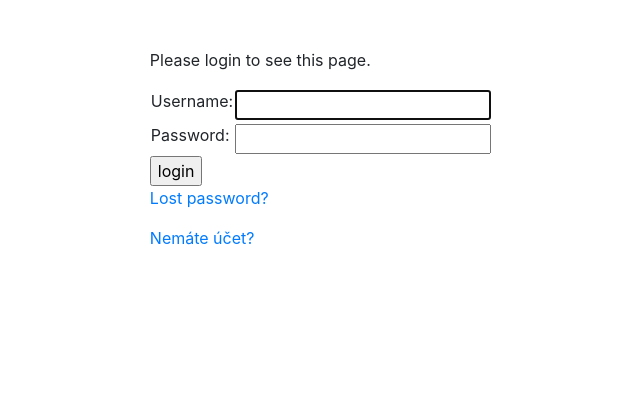
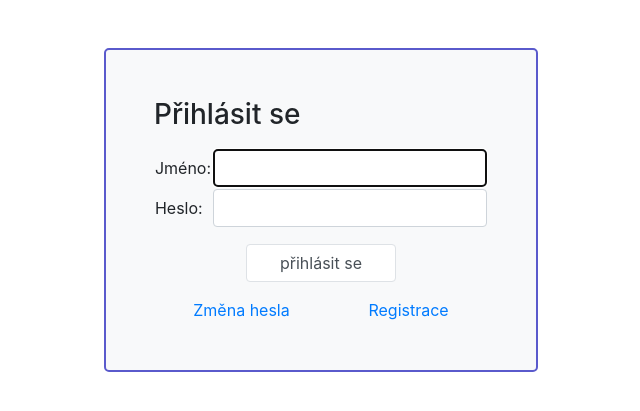
Before and after one commit to moravechynek/math, a Django app: page /accounts/login/?next=/math_app/cviceni/1/delete/ in a window 1280 px wide. Shown: the part 56-467 px from the top of the page, without its empty margins (319-959 px from the left). Run offline with Django 3.2, Linux system fonts and the light colour scheme; some libraries are stand-ins or nearby versions.

Commit message:
login formular

```diff
--- a/website/math_app/templates/registration/login.html
+++ b/website/math_app/templates/registration/login.html
@@ -1,48 +1,68 @@
 {% extends "base.html" %}
+
+{% block style %}
+<style>
+  .form{
+    border: 2px solid rgb(90, 90, 204);
+    border-radius: 5px;
+  }
+  .prihlasit{
+  }
+  input{
+  display: block;
+  width: 100%;
+  padding: 0.375rem 0.75rem;
+  font-size: 1rem;
+  line-height: 1.5;
+  color: #495057;
+  background-color: #fff;
+  background-clip: padding-box;
+  border: 1px solid #ced4da;
+  border-radius: 0.25rem;
+  transition: border-color 0.15s ease-in-out, box-shadow 0.15s ease-in-out;
+  }
+</style>
+{% endblock %}
 
 {% block content %}
 <div class="container mt-5">
   <div class="d-flex justify-content-center">
 
 
-    <form method="post" action="{% url 'login' %}">
+    <form method="post" action="{% url 'login' %}" class="p-5 bg-light form">
+      <h3 class="pb-2">Přihlásit se</h3>
       {% if form.errors %}
-        <p>Your username and password didn't match. Please try again.</p>
+        <p>Chybně zadané jméno nebo heslo.</p>
       {% endif %}
 
       {% if next %}
         {% if user.is_authenticated %}
           <p>Your account doesn't have access to this page. To proceed,
           please login with an account that has access.</p>
-        {% else %}
-          <p>Please login to see this page.</p>
         {% endif %}
       {% endif %}
-
-
-
-
       {% csrf_token %}
       <table>
         <tr>
-          <td>{{ form.username.label_tag }}</td>
+          <td>Jméno:</td>
           <td>{{ form.username }}</td>
         </tr>
         <tr>
-          <td>{{ form.password.label_tag }}</td>
+          <td>Heslo:</td>
           <td>{{ form.password }}</td>
         </tr>
       </table>
-      <input type="submit" value="login">
+      <div class="d-flex justify-content-center pt-3 prihlasit">
+        <input type="submit" value="přihlásit se" style="width: 150px;" class="btn border">
+      </div>
       <input type="hidden" name="next" value="{{ next }}">
 
       {# Assumes you setup the password_reset view in your URLconf #}
-      <p><a href="{% url 'password_reset' %}">Lost password?</a></p>
-
-      <p><a href="{% url 'register' %}">Nemáte účet?</a></p>
+      <div class="d-flex justify-content-around pt-3">
+        <a href="{% url 'password_reset' %}">Změna hesla</a>
+        <a href="{% url 'register' %}">Registrace</a>
+      </div>
     </form>
-
-
   </div>
 </div>
 {% endblock %}
```
Also changed, not shown: todo.md (+0 -1 lines), website/db.sqlite3.
